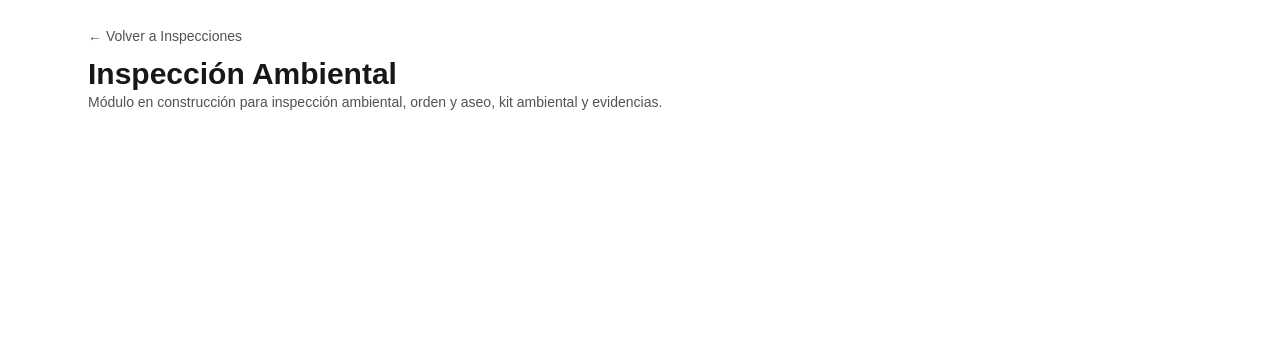
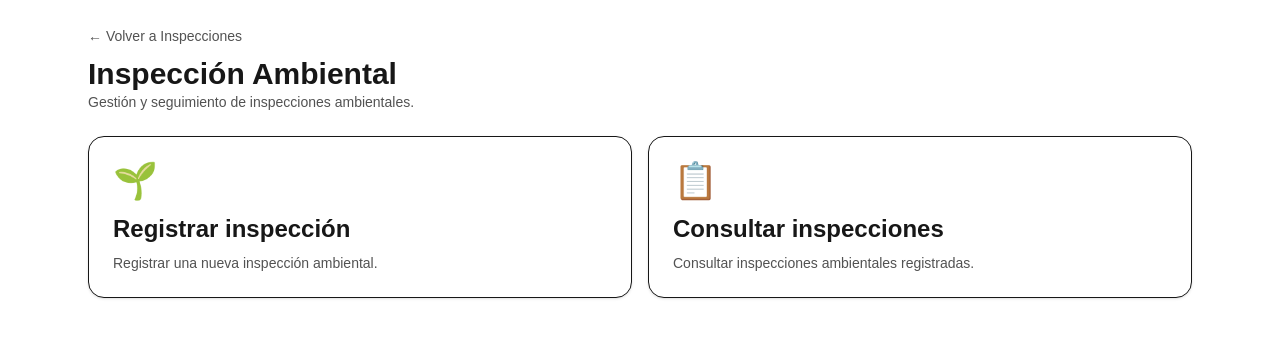
Before and after one commit to Roniant2023/portal-hseq-ia, a Next.js app: page /control-trabajo/inspecciones/ambiental in a window 1280 px wide. Shown: the top 338 px of the page. Built offline with nearby package versions, Linux system fonts and the light colour scheme.

Commit message:
Crear esqueleto modulo inspeccion ambiental

```diff
--- a/app/control-trabajo/inspecciones/ambiental/page.tsx
+++ b/app/control-trabajo/inspecciones/ambiental/page.tsx
@@ -1,7 +1,16 @@
+"use client";
+
+import { useState } from "react";
+
+type ViewMode = "menu" | "new" | "list";
+
 export default function AmbientalPage() {
+  const [viewMode, setViewMode] = useState<ViewMode>("menu");
+
   return (
     <main className="min-h-screen bg-white text-neutral-900">
       <div className="max-w-6xl mx-auto p-6 space-y-6">
+
         <div>
           <a
             href="/control-trabajo/inspecciones"
@@ -15,9 +24,88 @@ export default function AmbientalPage() {
           </h1>
 
           <p className="text-sm text-neutral-600">
-            Módulo en construcción para inspección ambiental, orden y aseo, kit ambiental y evidencias.
+            Gestión y seguimiento de inspecciones ambientales.
           </p>
         </div>
+
+        {viewMode === "menu" && (
+          <section className="grid grid-cols-1 md:grid-cols-2 gap-4">
+
+            <button
+              type="button"
+              onClick={() => setViewMode("new")}
+              className="border rounded-2xl p-6 bg-white shadow-sm text-left hover:shadow-md transition"
+            >
+              <div className="text-4xl mb-3">🌱</div>
+
+              <div className="text-2xl font-bold">
+                Registrar inspección
+              </div>
+
+              <div className="text-sm text-neutral-600 mt-2">
+                Registrar una nueva inspección ambiental.
+              </div>
+            </button>
+
+            <button
+              type="button"
+              onClick={() => setViewMode("list")}
+              className="border rounded-2xl p-6 bg-white shadow-sm text-left hover:shadow-md transition"
+            >
+              <div className="text-4xl mb-3">📋</div>
+
+              <div className="text-2xl font-bold">
+                Consultar inspecciones
+              </div>
+
+              <div className="text-sm text-neutral-600 mt-2">
+                Consultar inspecciones ambientales registradas.
+              </div>
+            </button>
+
+          </section>
+        )}
+
+        {viewMode === "new" && (
+          <section className="border rounded-xl p-6 bg-white shadow-sm space-y-4">
+
+            <div className="bg-green-700 text-white text-center py-3 rounded font-bold">
+              INSPECCIÓN AMBIENTAL
+            </div>
+
+            <button
+              type="button"
+              onClick={() => setViewMode("menu")}
+              className="border rounded px-4 py-2"
+            >
+              ← Volver al menú
+            </button>
+
+            <div className="text-center text-neutral-500 py-10">
+              Formulario ambiental en construcción...
+            </div>
+
+          </section>
+        )}
+
+        {viewMode === "list" && (
+          <section className="border rounded-xl p-6 bg-white shadow-sm space-y-4">
+
+            <button
+              type="button"
+              onClick={() => setViewMode("menu")}
+              className="border rounded px-4 py-2"
+            >
+              ← Volver al menú
+            </button>
+
+            <div className="text-center text-neutral-500 py-10">
+              Consulta de inspecciones ambientales en construcción...
+            </div>
+
+          </section>
+        )}
+
       </div>
     </main>
   );
```
